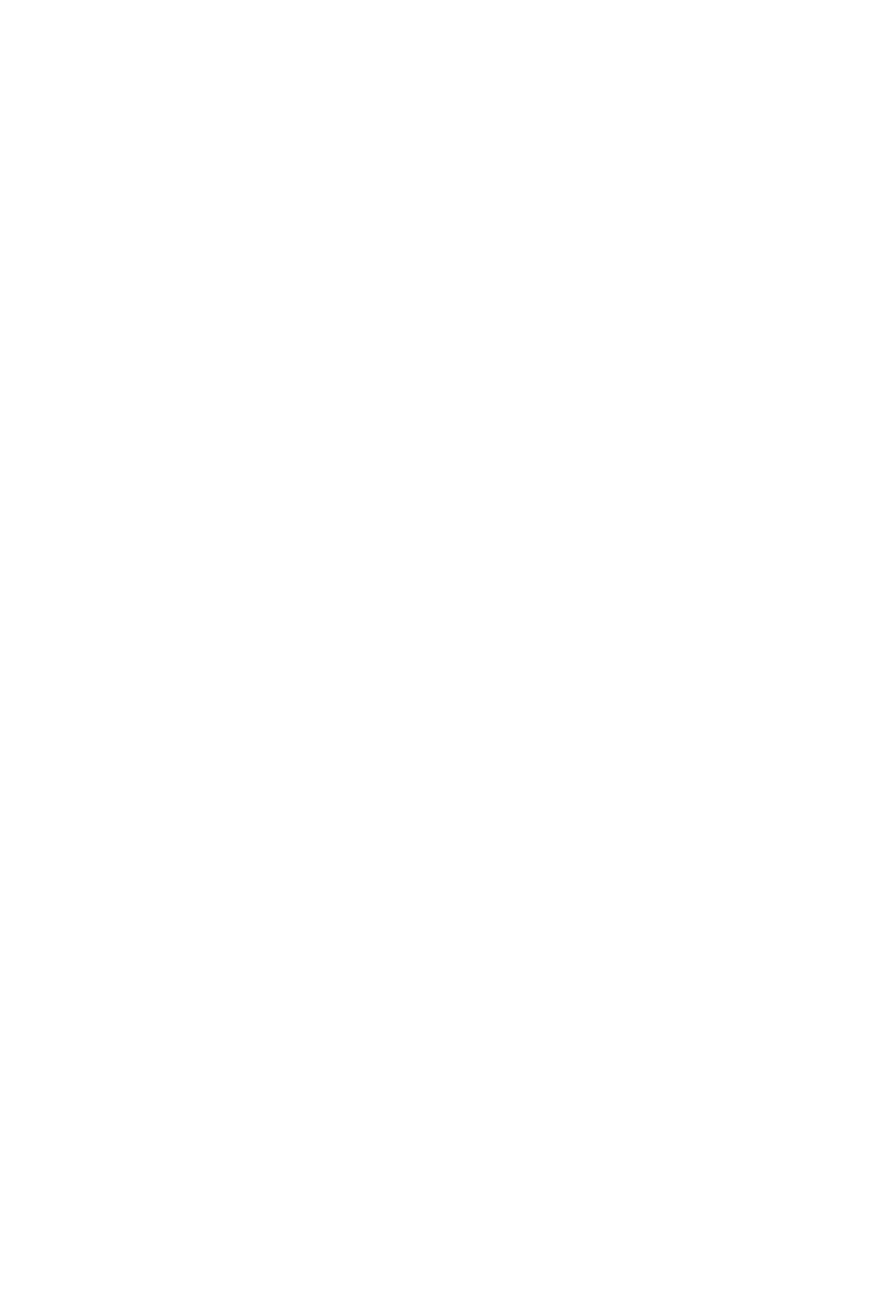
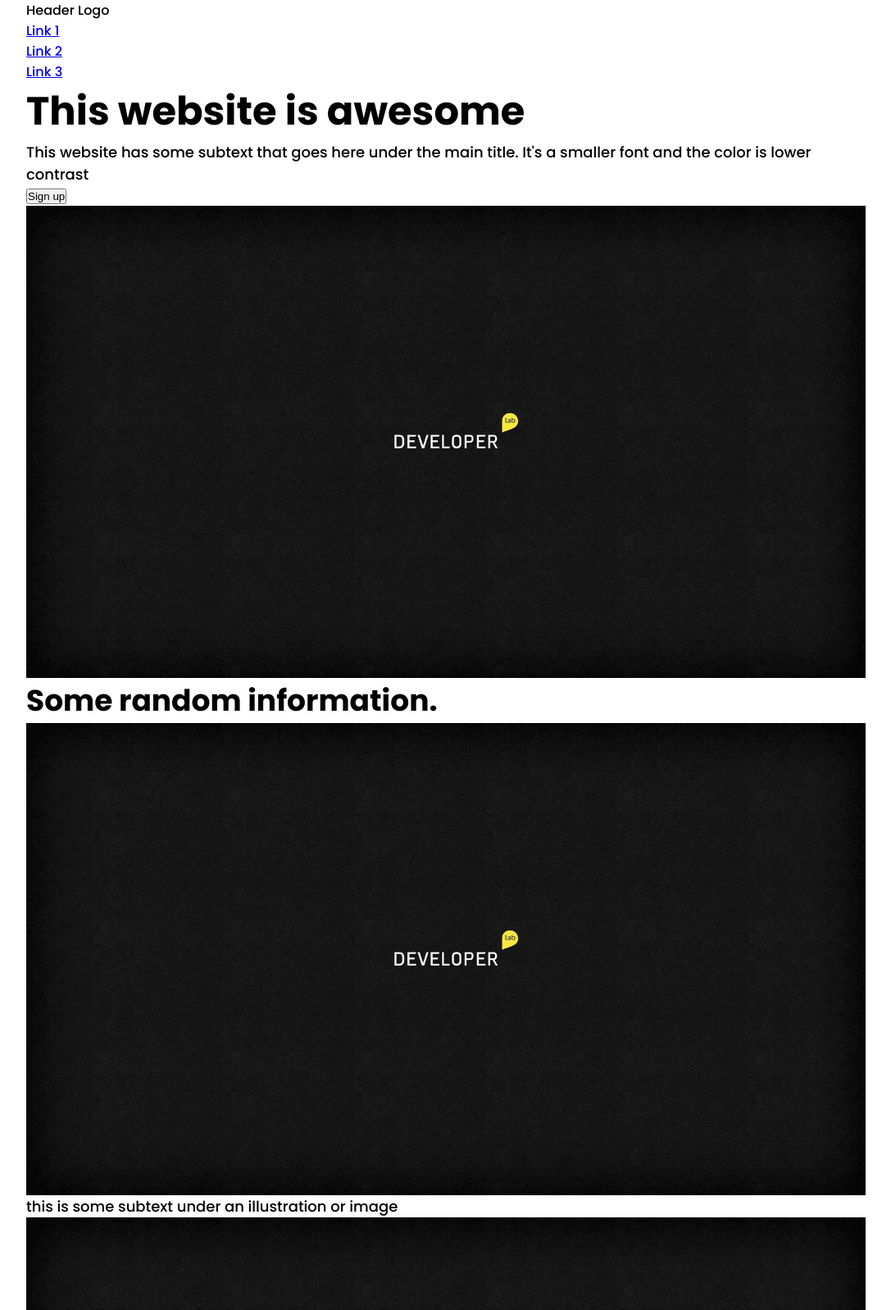
Before and after one commit to jmcolle11/odin-first-landing-page, a plain HTML site: page index.html in a window 1280 px wide. Shown: the top 1598 px of the page at 82% size, without its empty margins (96-1183 px from the left). Before the commit the page ends 800 px from the top, so only its background shows below. Drawn offline with Linux system fonts and the light colour scheme.

Commit message:
Add contents of the landing page and reset styles

```diff
--- a/css/styles.css
+++ b/css/styles.css
@@ -0,0 +1,53 @@
+@import url('https://fonts.googleapis.com/css2?family=Poppins:wght@300;500;700;900&display=swap');
+
+/* Reset */
+html {
+  box-sizing: border-box;
+  font-size: 100%;
+}
+
+*,
+*::after,
+*::before {
+  box-sizing: inherit;
+  margin: 0;
+  padding: 0;
+}
+
+body {
+  font-family: 'Poppins', sans serif;
+}
+
+/* Typography */
+h1,
+h2 {
+  font-weight: 700;
+}
+
+h1 {
+  font-size: 3rem;
+}
+
+h2 {
+  font-size: 2.25rem;
+}
+
+p {
+  font-size: 1.125rem;
+}
+
+ul {
+  list-style: none;
+}
+
+/* image */
+img {
+  display: block;
+  width: 100%;
+}
+
+/* container */
+.container {
+  width: 80%;
+  margin-inline: auto;
+}
--- a/index.html
+++ b/index.html
@@ -10,7 +10,76 @@
 
 </head>
 <body>
+  <header #hero-header>
+    <div class="container">
+      <nav>
+        Header Logo
+        <ul>
+          <li><a href="#">Link 1</a></li>
+          <li><a href="#">Link 2</a></li>
+          <li><a href="#">Link 3</a></li>
+        </ul>
+      </nav>
+      <div class="hero-text">
+        <h1>This website is awesome</h1>
+        <p>This website has some subtext that goes here under the main title. It's a smaller font and the color is lower contrast</p>
+        <a href="#"><button>Sign up</button></a>
+      </div>
+      <div class="hero-image">
+        <img src="./images/developer.jpg" alt="hero image">
+      </div>
+    </div>
+  </header>
 
+  <section #random-information>
+    <div class="container">
+      <h2>Some random information.</h2>
+      <div class="card-container">
+        <div class="card">
+          <img src="./images/developer.jpg" alt="card image">
+          <p>this is some subtext under an illustration or image</p>
+        </div>
+        <div class="card">
+          <img src="./images/developer.jpg" alt="card image">
+          <p>this is some subtext under an illustration or image</p>
+        </div>
+        <div class="card">
+          <img src="./images/developer.jpg" alt="card image">
+          <p>this is some subtext under an illustration or image</p>
+        </div>
+        <div class="card">
+          <img src="./images/developer.jpg" alt="card image">
+          <p>this is some subtext under an illustration or image</p>
+        </div>
+      </div>
+    </div>
+  </section>
 
+  <section #quote>
+    <div class="container">
+      <figure>
+        <blockquote cite="#">
+          This is an inspiring quote, or a testimonial from a customer. Maybe it's just filling up space, or maybe people will actually read it. Who knows? All I know is that it looks nice.
+        </blockquote>
+        <figcaption>
+          -Thor, <cite>Brave New World</cite>
+        </figcaption>
+      </figure>
+    </div>
+  </section>
+
+  <section #call-to-action>
+    <div class="container">
+      <div>
+        <p>Call to action! It's time!</p>
+        <p>Sign up for our product by clicking that button right over there!</p>
+        <a href="#"><button>Sign up</button></a>
+      </div>
+    </div>
+  </section>
+
+  <footer>
+    <div class="container">Copyright &copy; The Odin Project 2023</div>
+  </footer>
 </body>
 </html>
```
Also changed, not shown: images/developer.jpg (added).
